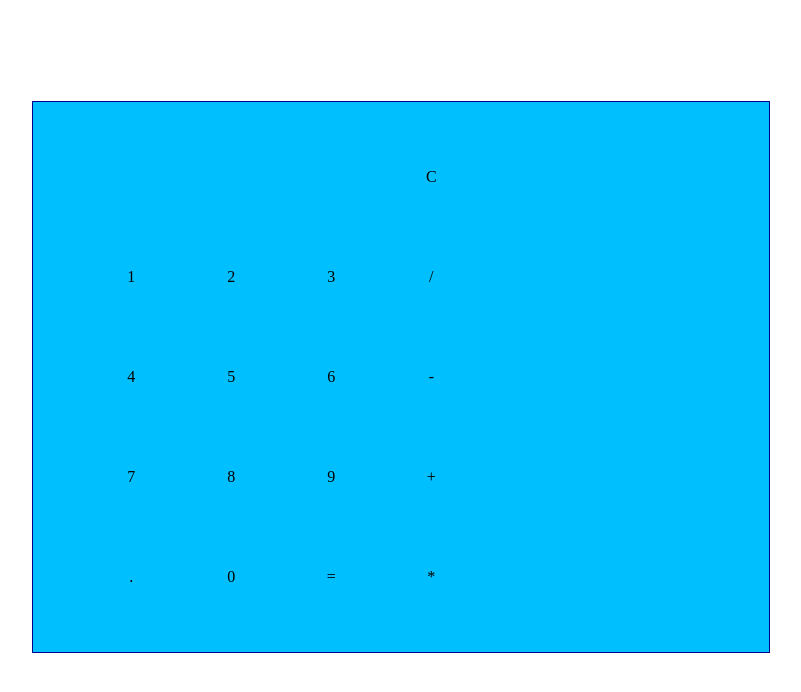
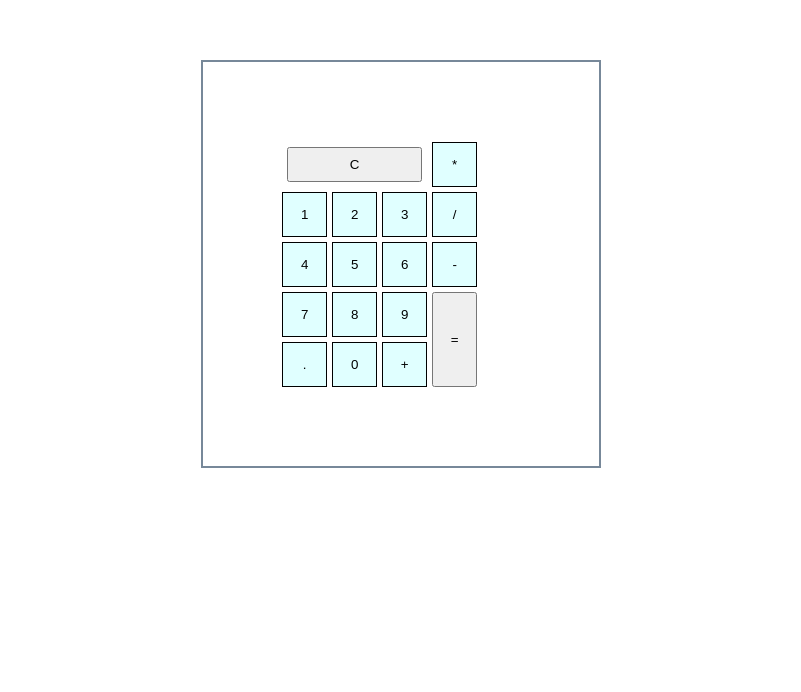
Before and after one commit to momentum-team-4/js-calculator-Jacqueline1980, a plain HTML site: page index.html in a window 1280 px wide. Shown: the part 170-862 px from the top of the page, without its empty margins (239-1040 px from the left). Drawn offline with Linux system fonts and the light colour scheme.

Commit message:
learned to do buttons

```diff
--- a/index.html
+++ b/index.html
@@ -10,65 +10,32 @@
 </head>
 
 <body>
-    <div class="wrapper">
+    <div class="calculator">
+        <div class="calculator-buttons">
+            <button class="button-clear"> C </button>
+            <button class="button"> * </button>
+            <button class="button"> 1 </button>
+            <button class="button"> 2 </button>
+            <button class="button"> 3 </button>
+            <button class="button"> / </button>
+            <button class="button"> 4 </button>
+            <button class="button"> 5 </button>
+            <button class="button"> 6 </button>
+            <button class="button"> - </button>
+            <button class="button"> 7 </button>
+            <button class="button"> 8 </button>
+            <button class="button"> 9 </button>
+            <button class="button-equal"> = </button>
+            <button class="button"> . </button>
+            <button class="button"> 0 </button>
+            <button class="button"> + </button>
 
-        <div> </div>
-        <div> </div>
-        <div> </div>
-        <div class="clear">
-            <div> C </div>
-        </div>
-        <div class=“one”>
-            <div>1</div>
-        </div>
-        <div class=“two”>
-            <div>2</div>
-        </div>
-        <div class=“three”>
-            <div>3</div>
-        </div>
-        <div class=“divide”>
-            <div> / </div>
-        </div>
-        <div class=“four”>
-            <div>4</div>
-        </div>
-        <div class="five">
-            <div>5</div>
-        </div>
-        <div class=“six”>
-            <div>6</div>
-        </div>
-        <div class="minus">
-            <div> - </div>
-        </div>
-        <div class=“seven”>
-            <div>7</div>
-        </div>
-        <div class=“eight”>
-            <div>8</div>
-        </div>
-        <div class=“nine”>
-            <div>9</div>
-        </div>
-        <div class=“plus”>
-            <div> + </div>
-        </div>
-        <div class=“decimal”>
-            <div> . </div>
-        </div>
-        <div class=“zero”>
-            <div> 0 </div>
-        </div>
-        <div class="equal">
-            <div> = </div>
-        </div>
-        <div class=“multiply”>
-            <div> * </div>
         </div>
 
+    </div>
 
-    </div>
+
+
 
 
     <script src="main.js"></script>
--- a/main.css
+++ b/main.css
@@ -4,24 +4,40 @@
     padding: 5%;
 }
 
-.wrapper {
-    display: grid;
-    grid-template-columns: 100px 100px 100px 100px;
-    grid-template-rows: 100px 100px 100px 100px;
-    background-color: deepskyblue;
-    padding: 3rem;
-   text-align: center;
-    border-top: 1px solid darkblue;
-    border-bottom: 1px solid darkblue;
-    border-left: 1px solid darkblue;
-    border-right: 1px solid darkblue;
+.button{
+    border: 1px solid;
+    cursor: pointer;
+    background-color: lightcyan;
 
 
 }
+.calculator {
+    max-width: 400px;
+    margin: 0 auto;
+    border: 2px solid;
+    border-color: lightslategray;
+
+}
+
+.calculator-buttons {
+    padding: 20px;
+    display: grid;
+    grid-template-columns: 50px 50px 50px 50px;
+    grid-template-rows: 50px 50px 50px 50px 50px;
+}
+.button-clear {
+    grid-column: span 3
+    ;
+}
+.button-equal {
+    grid-row: span 2;
+}
+
 .number {
     border-block-color: darkblue;
     border: 1px 1px 1px 1px;
 }
+
 
 .one{
     border-top: 1px solid darkblue;
```
